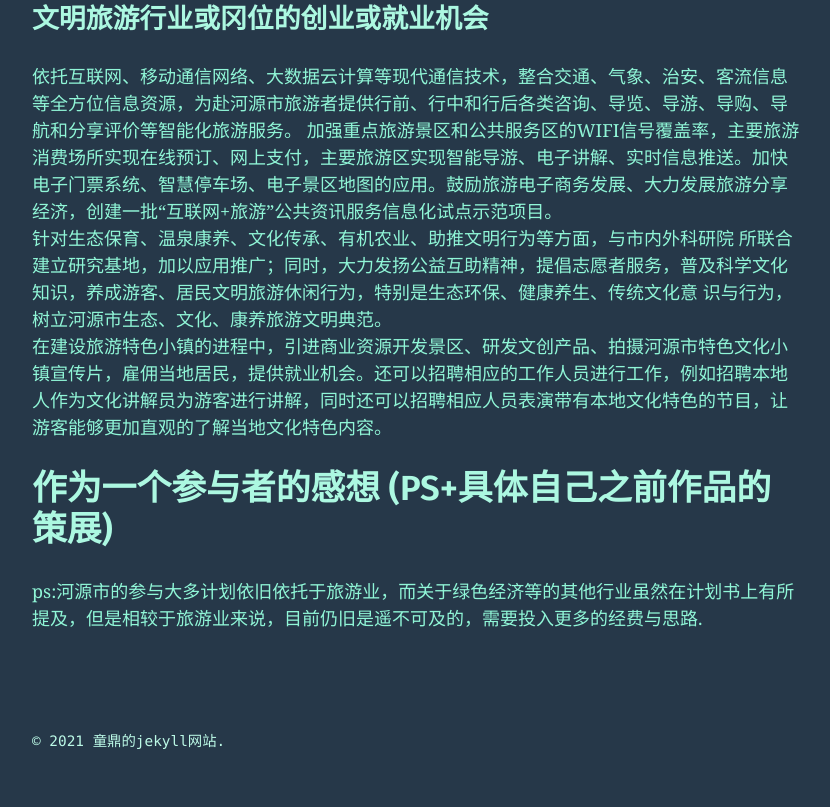
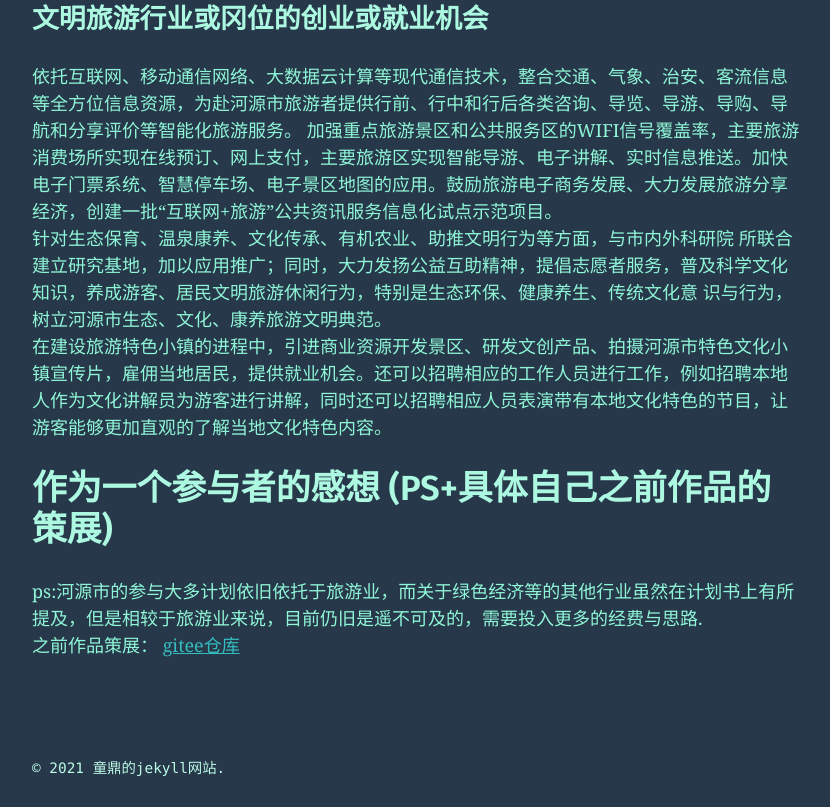
Before and after one commit to F7kai/jekyll-theme-basically-basic, a Jekyll site: the page built from _posts/2021-05-22-共同作品.md, in a window 1280 px wide and 900 px high, scrolled down 1074 px, cut to the strip 93-900 px from the top of the window. Shown: the whole strip, without its empty margins (40-870 px from the left). Built offline with Jekyll 4.4.1, drawn with Linux system fonts in a browser that asks for light colours; before the commit the page ends 1947 px from its top, so only the background shows below that.

Commit message:
Update 2021-05-22-共同作品.md

```diff
--- a/_posts/2021-05-22-共同作品.md
+++ b/_posts/2021-05-22-共同作品.md
@@ -20,3 +20,5 @@ categories:
 在建设旅游特色小镇的进程中，引进商业资源开发景区、研发文创产品、拍摄河源市特色文化小镇宣传片，雇佣当地居民，提供就业机会。还可以招聘相应的工作人员进行工作，例如招聘本地人作为文化讲解员为游客进行讲解，同时还可以招聘相应人员表演带有本地文化特色的节目，让游客能够更加直观的了解当地文化特色内容。
 ## 作为一个参与者的感想 (PS+具体自己之前作品的策展)
 ps:河源市的参与大多计划依旧依托于旅游业，而关于绿色经济等的其他行业虽然在计划书上有所提及，但是相较于旅游业来说，目前仍旧是遥不可及的，需要投入更多的经费与思路.
+之前作品策展：
+[gitee仓库](https://gitee.com/timem00n/the-second-work#https://timed0g.ren/)
```
